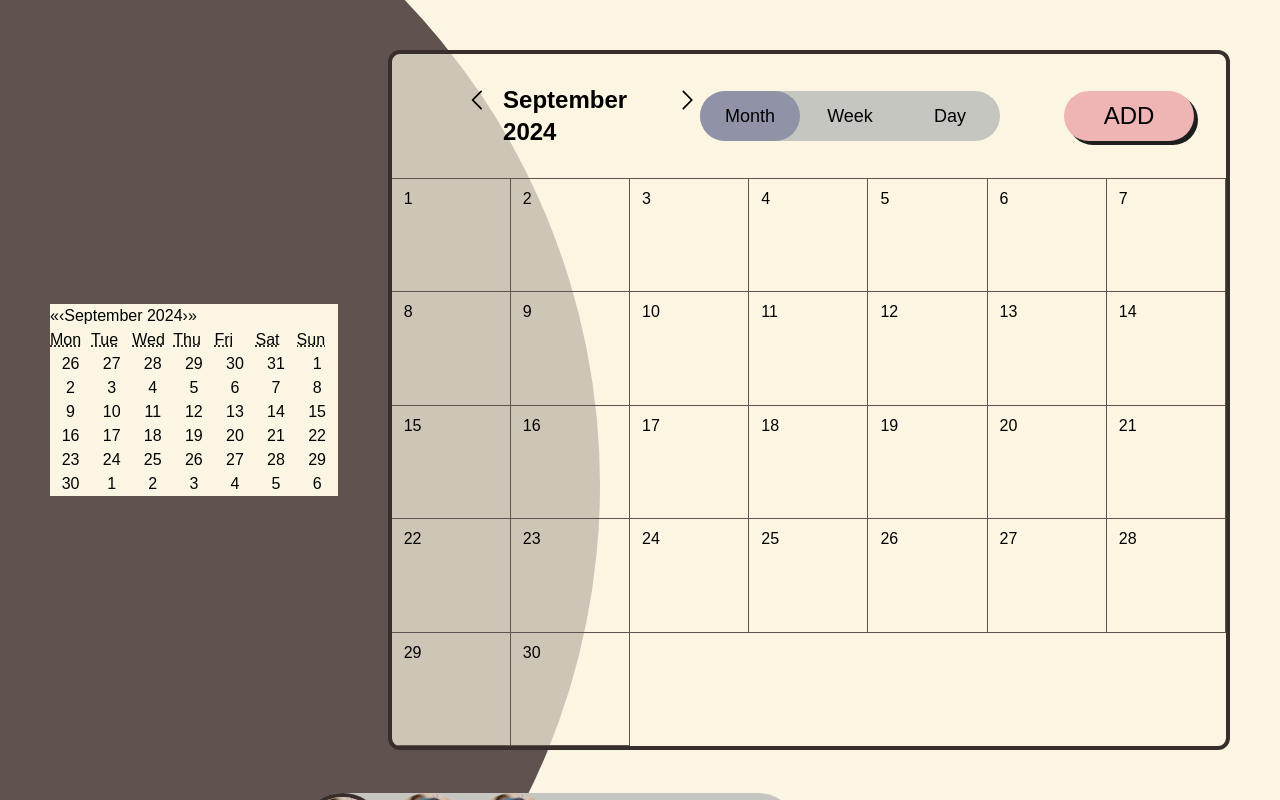
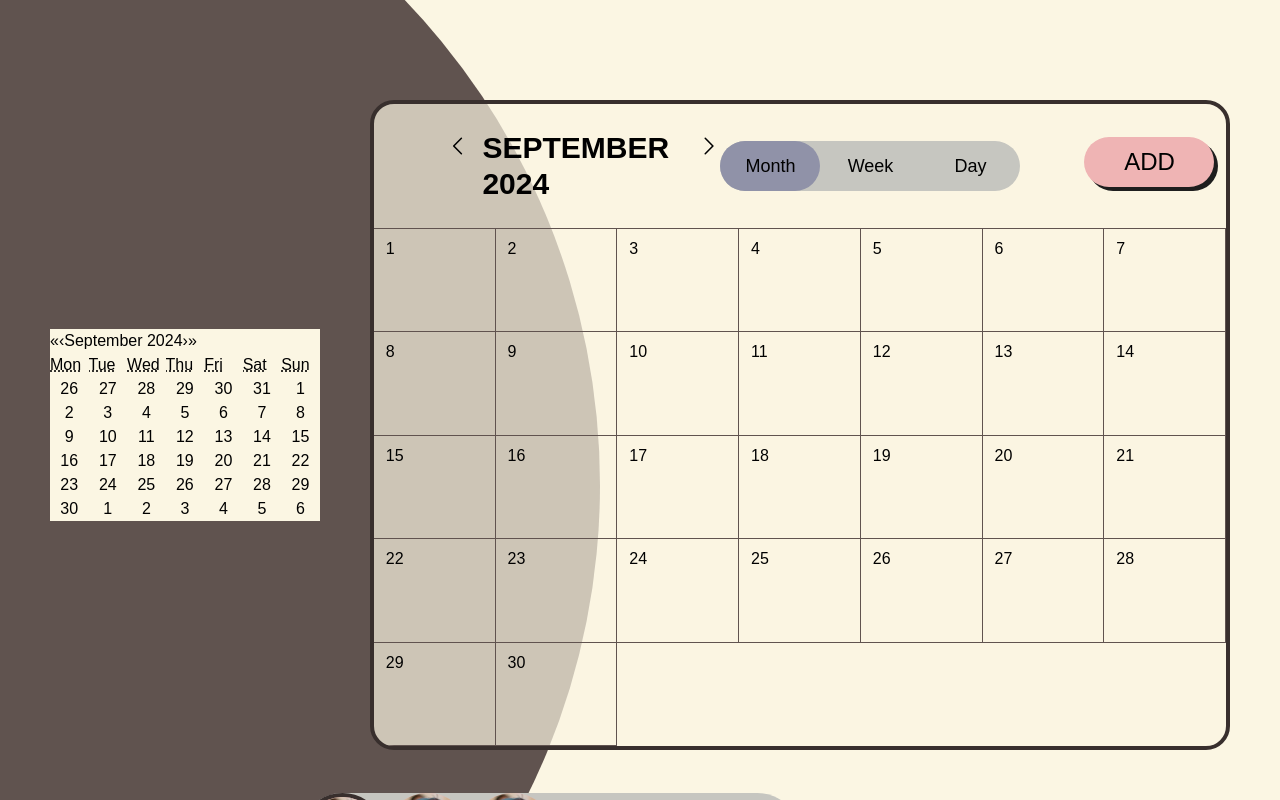
Before and after one commit to koningmalik412/3801-smart-table, a React (Create React App) app: page /calendar in a window 1280 px wide. Built offline with nearby package versions, Linux system fonts and the light colour scheme.

Commit message:
Change fonts

```diff
--- a/src/pages/Calendar/index.js
+++ b/src/pages/Calendar/index.js
@@ -1,4 +1,4 @@
-import React from "react";
+import React, { useState } from "react";
 import { Link } from "react-router-dom";
 import Calendar from "react-calendar";
 import moment from "moment";
@@ -6,6 +6,12 @@ import { CaretLeft, CaretRight } from "@phosphor-icons/react";
 import malikdp from "../../assets/images/malikdp.jpeg";
 
 const CalendarPage = () => {
+  const [date, setDate] = useState(new Date());
+
+  const onChange = (date) => {
+    setDate(date);
+  };
+
   const mom = new moment();
   mom.set("month", 8);
 
@@ -15,17 +21,17 @@ const CalendarPage = () => {
   return (
     <div className="overflow-hidden w-full h-screen relative">
       <div className="bg-brown w-[700px] -top-[215px] -left-[100px] h-[1400px] rounded-r-full absolute"></div>
-      <div className="p-[50px] w-full h-screen">
-        <div className="w-full h-[700px] relative mb-[50px] flex flex-row">
+      <div className="px-[50px] pt-[100px] w-full h-screen">
+        <div className="w-full h-[650px] relative mb-[50px] flex flex-row">
           <div className="w-[300px] bg-base mr-[50px] my-auto">
-            <Calendar />
+            <Calendar onChange={onChange} value={date} />
           </div>
-          <div className="h-full flex flex-col border-4 border-darkbrown rounded-xl grow bg-base bg-opacity-70 overflow-hidden">
+          <div className="h-full flex flex-col border-4 border-darkbrown rounded-3xl grow bg-base bg-opacity-70 overflow-hidden">
             <div className="w-full h-[125px] border-b border-b-brown flex flex-row items-center justify-between px-8">
-              <p className="text-2xl font-bold ms-10 flex">
-                <CaretLeft size={32} className="me-3" /> September 2024{" "}
+              <h2 className="text-3xl font-bold ms-10 flex">
+                <CaretLeft size={32} className="me-3" /> SEPTEMBER 2024{" "}
                 <CaretRight size={32} className="ms-3" />
-              </p>
+              </h2>
               <div className="flex flex-row gap-16">
                 <div className="flex">
                   <div className="bg-gray w-[300px] h-[50px] rounded-full flex flex-row">
@@ -40,9 +46,9 @@ const CalendarPage = () => {
                     </div>
                   </div>
                 </div>
-                <Link to="/">
+                <Link to="/" className="relative -top-1">
                   <div className="bg-pink rounded-full w-[130px] h-[50px] flex justify-center shadow-3xl absolute z-10">
-                    <p className="text-2xl my-auto">ADD</p>
+                    <h3 className="text-2xl my-auto">ADD</h3>
                   </div>
                   <div className="bg-black rounded-full w-[130px] h-[50px] flex justify-center shadow-3xl relative z-0 top-1 left-1"></div>
                 </Link>
@@ -60,9 +66,9 @@ const CalendarPage = () => {
           </div>
         </div>
         <div className="w-full h-[70px] relative flex items-center justify-between">
-          <Link to="/">
+          <Link to="/" className="relative -top-1">
             <div className="bg-pink rounded-full w-[170px] h-[50px] flex justify-center shadow-3xl absolute z-10">
-              <p className="text-2xl my-auto">BACK</p>
+              <h3 className="text-2xl my-auto">BACK</h3>
             </div>
             <div className="bg-black rounded-full w-[170px] h-[50px] flex justify-center shadow-3xl relative z-0 top-1 left-1"></div>
           </Link>
```
